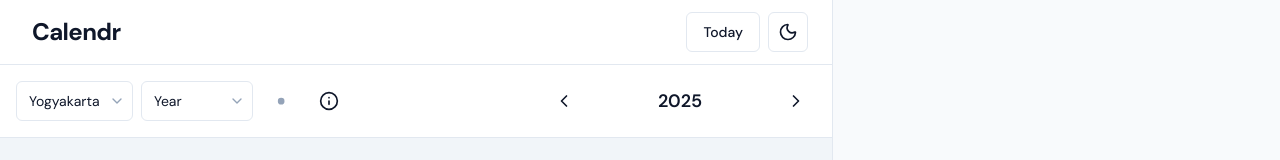
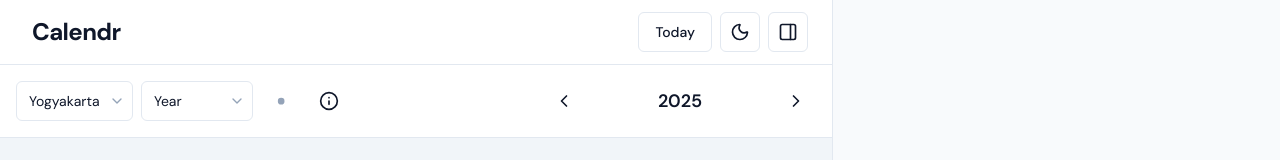
Before and after one commit to layground/calendr, a Next.js app: page / in a window 1280 px wide. Shown: the top 160 px of the page. Built offline with nearby package versions, Linux system fonts and the light colour scheme.

Commit message:
[desktop] Add toggle to show/hide right panel

```diff
--- a/src/app/page.tsx
+++ b/src/app/page.tsx
@@ -1,7 +1,7 @@
 "use client";
 
 import React, { useState, useEffect, useMemo, useRef, useCallback } from 'react';
-import { Calendar as CalendarIcon, ArrowLeft } from 'lucide-react';
+import { Calendar as CalendarIcon, ArrowLeft, PanelRight, PanelLeft } from 'lucide-react';
 
 import { cn } from '../lib/utils/cn';
 import { addMonths, addYears, addWeeks, addDays } from '../lib/utils/dates';
@@ -37,6 +37,7 @@ export default function CalendrApp() {
   const [showEventDots, setShowEventDots] = useState(false);
   const [isMobileSheetOpen, setIsMobileSheetOpen] = useState(false);
   const [isDrawerOpen, setIsDrawerOpen] = useState(false);
+  const [isRightPanelVisible, setIsRightPanelVisible] = useState(true);
   const [selectedCountry, setSelectedCountry] = useState('ID');
   const [selectedRegion, setSelectedRegion] = useState('YOG');
   const todayRef = useRef<HTMLDivElement>(null);
@@ -225,7 +226,7 @@ export default function CalendrApp() {
     const props = { currentDate, selectedDate, onDateClick: handleDateClick, getEventsForDate, showEventDots, todayRef, onNavigate: handleNavigate, allEvents: events, onEventSelect: handleEventSelect };
     return (
       <div key={view + currentDate.toISOString()} className="animate-fade-in">
-        {view === 'Year' && <YearView {...props} />}
+        {view === 'Year' && <YearView {...props} isRightPanelVisible={isRightPanelVisible} />}
         {view === 'Month' && <MonthView {...props} />}
         {view === 'Week' && <WeekView {...props} />}
         {view === 'Day' && <DayView {...props} />}
@@ -242,8 +243,8 @@ export default function CalendrApp() {
       <SideDrawer isOpen={isDrawerOpen} setIsOpen={setIsDrawerOpen} />
       <div className="flex flex-1 flex-col">
         <main className="flex flex-1 overflow-hidden">
-          <div className="flex flex-1 flex-col lg:w-[65%] lg:flex-none relative">
-            <Header onMenuClick={() => setIsDrawerOpen(true)} onTodayClick={goToToday} onThemeToggle={() => setTheme(theme === 'light' ? 'dark' : 'light')} theme={theme} />
+          <div className={cn("flex flex-1 flex-col relative", isRightPanelVisible ? "lg:w-[65%]" : "w-full")}>
+            <Header onMenuClick={() => setIsDrawerOpen(true)} onTodayClick={goToToday} onThemeToggle={() => setTheme(theme === 'light' ? 'dark' : 'light')} theme={theme} onToggleRightPanel={() => setIsRightPanelVisible(!isRightPanelVisible)} isRightPanelVisible={isRightPanelVisible} />
             <ActionBar currentDate={currentDate} view={view} onViewChange={handleViewChange} onPrev={() => handleNav('prev')} onNext={() => handleNav('next')} onDotsToggle={() => setShowEventDots(!showEventDots)} showEventDots={showEventDots} selectedCountry={selectedCountry} onCountryChange={setSelectedCountry} selectedRegion={selectedRegion} onRegionChange={setSelectedRegion} />
             <div className="flex-1 overflow-auto p-4 sm:p-6">{renderCalendarView()}</div>
             {previousView && (
@@ -255,6 +256,7 @@ export default function CalendrApp() {
               </div>
             )}
           </div>
+          {isRightPanelVisible && (
             <div className="hidden lg:block w-[35%] bg-slate-50 dark:bg-slate-950 border-l border-slate-200 dark:border-slate-800 overflow-y-auto p-6">
               {selectedEvent ? (
                 <>
@@ -274,6 +276,7 @@ export default function CalendrApp() {
                 <EventDetailsPanel date={selectedDate} events={selectedDateEvents} onAddToCalendar={handleAddToCalendar} />
               )}
             </div>
+          )}
         </main>
       </div>
       <MobileEventSheet isOpen={isMobileSheetOpen} setIsOpen={setIsMobileSheetOpen} date={selectedDate} events={selectedDateEvents} onAddToCalendar={handleAddToCalendar} selectedEvent={selectedEvent} onEventSelect={handleEventSelect} />
--- a/src/components/calendar/YearView.tsx
+++ b/src/components/calendar/YearView.tsx
@@ -2,14 +2,19 @@ import React from 'react';
 import { Card, CardHeader, CardTitle, CardContent } from '../ui/card';
 import { MiniMonth } from './MiniMonth';
 import { handleKeyboardActivation } from '../../lib/utils/keyboard';
-import { CalendarViewProps } from './MonthView'; // Re-using the interface from MonthView
+import { CalendarViewProps } from './MonthView';
+import { cn } from '@/lib/utils/cn';
 
-function YearView({ currentDate, onDateClick, getEventsForDate, showEventDots, todayRef, onNavigate, allEvents }: CalendarViewProps) {
+interface YearViewProps extends CalendarViewProps {
+  isRightPanelVisible: boolean;
+}
+
+function YearView({ currentDate, onDateClick, getEventsForDate, showEventDots, todayRef, onNavigate, allEvents, isRightPanelVisible }: YearViewProps) {
   const year = currentDate.getFullYear();
   const months = Array.from({ length: 12 }, (_, i) => i);
 
   return (
-    <div className="grid grid-cols-1 md:grid-cols-2 lg:grid-cols-3 gap-6 mb-20 md:mb-0">
+    <div className={cn("grid grid-cols-1 md:grid-cols-2 gap-6 mb-20 md:mb-0", isRightPanelVisible ? "lg:grid-cols-3" : "lg:grid-cols-4")}>
       {months.map(month => (
         <Card key={month} className="flex flex-col">
           <CardHeader onClick={() => onNavigate('Month', new Date(year, month, 1))} onKeyDown={(e) => handleKeyboardActivation(e, () => onNavigate('Month', new Date(year, month, 1)))} className="p-3 text-center cursor-pointer hover:bg-slate-50 dark:hover:bg-slate-800/50 transition-colors rounded-t-lg focus:outline-none focus:ring-2 focus:ring-slate-400" role="button" tabIndex={0}>
--- a/src/components/layout/Header.tsx
+++ b/src/components/layout/Header.tsx
@@ -1,5 +1,5 @@
 import React from 'react';
-import { Menu, Sun, Moon } from 'lucide-react';
+import { Menu, Sun, Moon, PanelRight, PanelLeft } from 'lucide-react';
 import { Button } from '../ui/button';
 
 interface HeaderProps {
@@ -7,9 +7,11 @@ interface HeaderProps {
     onTodayClick: () => void;
     onThemeToggle: () => void;
     theme: string;
+    onToggleRightPanel: () => void;
+    isRightPanelVisible: boolean;
 }
 
-function Header({ onMenuClick, onTodayClick, onThemeToggle, theme }: HeaderProps) {
+function Header({ onMenuClick, onTodayClick, onThemeToggle, theme, onToggleRightPanel, isRightPanelVisible }: HeaderProps) {
     return (
         <header className="flex-shrink-0 border-b border-slate-200 dark:border-slate-800 px-4 sm:px-6 bg-white dark:bg-slate-900">
             <div className="flex items-center justify-between h-16">
@@ -20,6 +22,9 @@ function Header({ onMenuClick, onTodayClick, onThemeToggle, theme }: HeaderProps
                 <div className="flex items-center space-x-2">
                     <Button onClick={onTodayClick} variant="outline" className="hidden sm:inline-flex">Today</Button>
                     <Button onClick={onThemeToggle} variant="outline" size="icon" aria-label={theme === 'light' ? "Switch to dark mode" : "Switch to light mode"}>{theme === 'light' ? <Moon className="h-5 w-5" /> : <Sun className="h-5 w-5" />}</Button>
+                    <Button onClick={onToggleRightPanel} variant="outline" size="icon" className="hidden lg:inline-flex" aria-label={isRightPanelVisible ? "Hide right panel" : "Show right panel"}>
+                        {isRightPanelVisible ? <PanelRight className="h-5 w-5" /> : <PanelLeft className="h-5 w-5" />}
+                    </Button>
                 </div>
             </div>
         </header>
```
Lines whose indentation alone changed are shown as unchanged.
